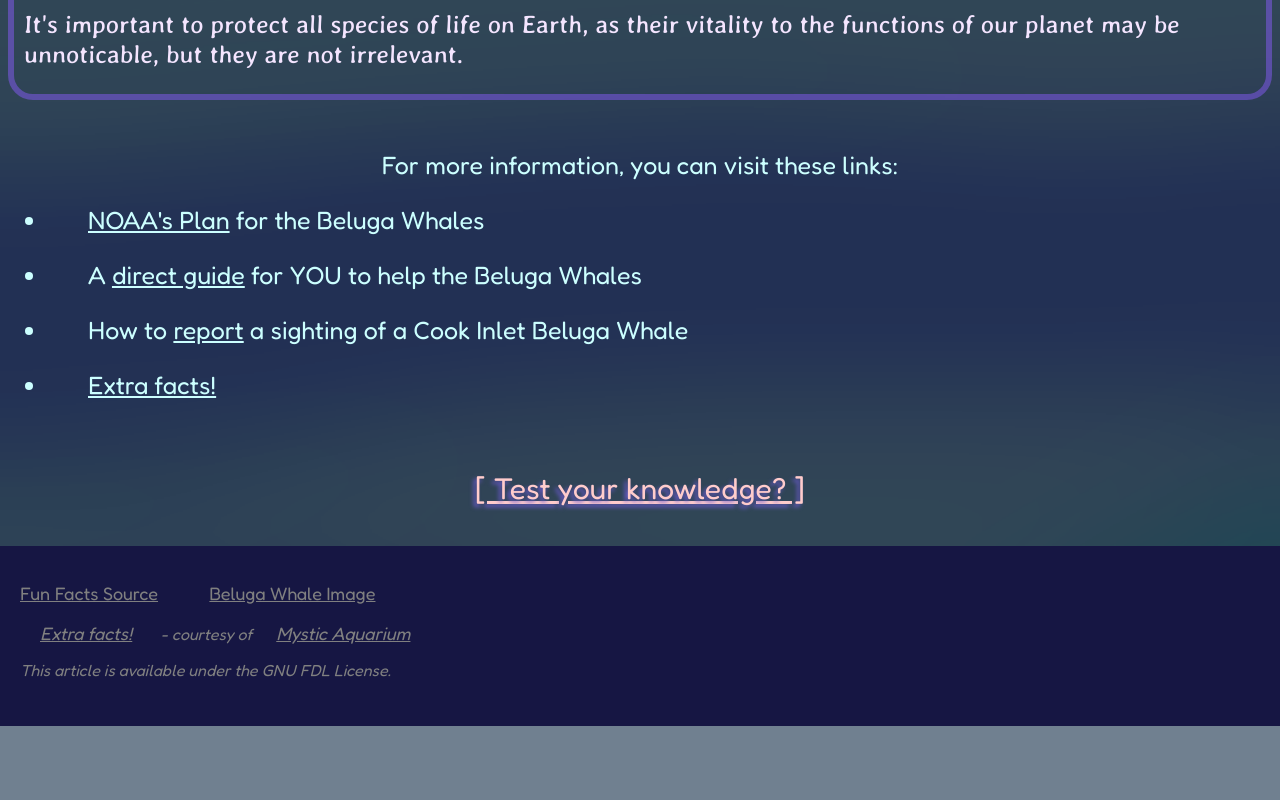
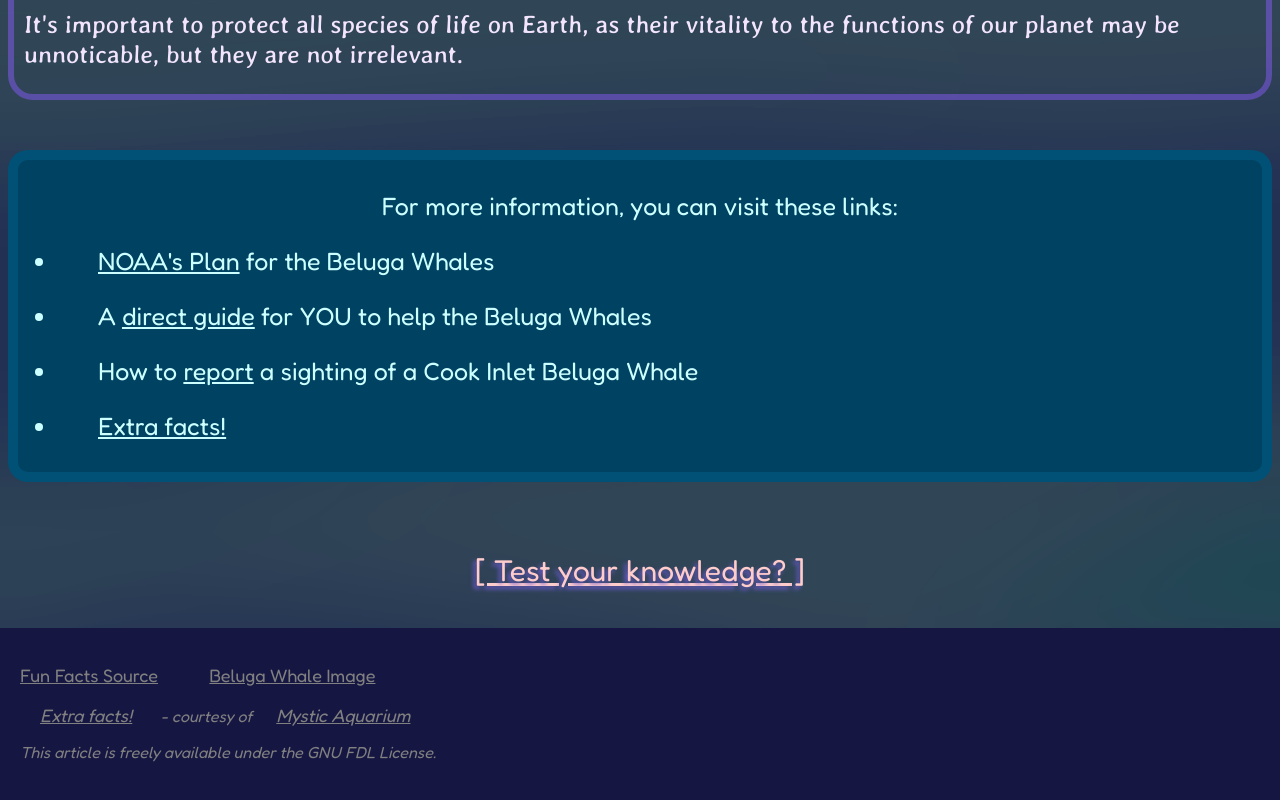
Before and after one commit to Serowi913/Serowi913.github.io, a plain HTML site: page index.html in a window 1280 px wide. Shown: the part 1614-2414 px from the top of the page. Before the commit the page ends 2340 px from the top, so only its background shows below. Drawn offline with Linux system fonts and the light colour scheme.

Commit message:
Added things

```diff
--- a/css/game.css
+++ b/css/game.css
@@ -19,7 +19,7 @@
 }
 
 body {
-    background-image: url('../img/game_beluga_whale_bg.jfif');
+    background-image: url('../img/background.png');
     background-size: cover;
     font-family: Fredoka;
 }
--- a/css/index.css
+++ b/css/index.css
@@ -124,6 +124,12 @@ h1:hover {
 
 .extra_links {
     color:rgb(204, 255, 255);
+    background-color: rgb(0, 66, 97);
+    border-color: rgba(0, 101, 144, 0.429);
+    border-style: solid;
+    border-width: 10px;
+    border-radius: 20px;
+    padding: 6px 0px 6px 0px;
     margin: 50px 0px 50px 0px;
 }
 
--- a/index.html
+++ b/index.html
@@ -86,7 +86,7 @@
 
                 <p><a href="./misc/beluga_facts_sheet.pdf" target="_blank">Extra facts!</a> - courtesy of <a target="_blank" href="https://www.mysticaquarium.org/animals-and-exhibits/our-animals/beluga-whales/">Mystic Aquarium</a></p>
 
-                <p>This article is available under the GNU FDL License.</p>
+                <p>This article is freely available under the GNU FDL License.</p>
             </footer>
         </div>
 
```
